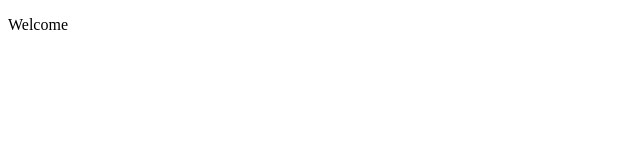
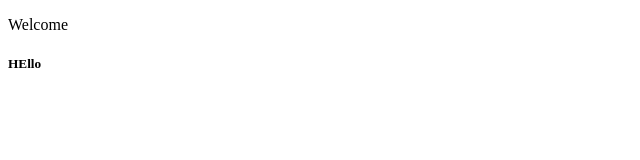
Before and after one commit to j3miks/azla, a plain HTML site: page index.html in a window 1280 px wide. Shown: the full height of the page, 0-640 px from the left. Drawn offline with Linux system fonts and the light colour scheme.

Commit message:
html-css2
daetama h5

```diff
--- a/index.html
+++ b/index.html
@@ -5,5 +5,6 @@
 </head>
 <body>
 <p>Welcome</p>
+<h5>HEllo</h5>
 </body>
 </html>
```
